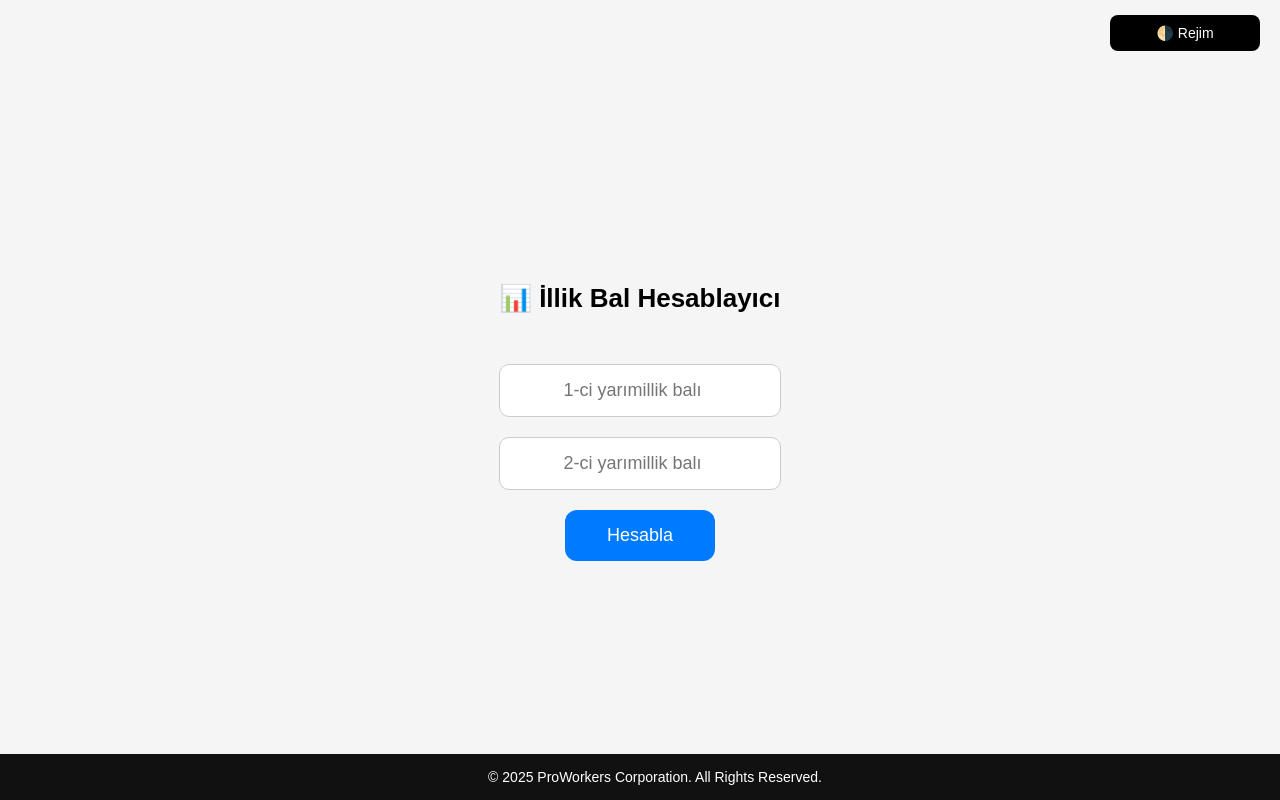
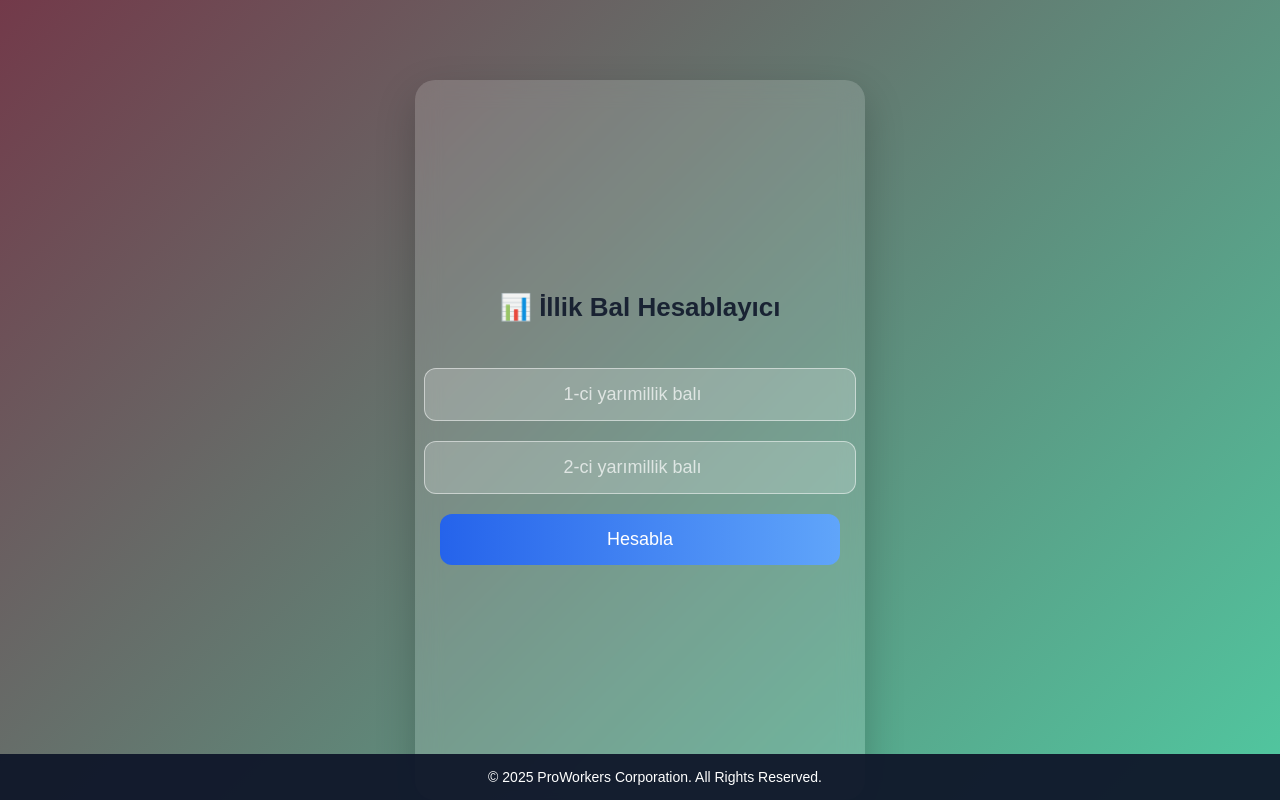
Before and after one commit to proworkers-az/hesabla.github.com, a plain HTML site: page teacher/illik.html in a window 1280 px wide. Drawn offline with Linux system fonts and the light colour scheme.

Commit message:
Update illik.html

```diff
--- a/teacher/illik.html
+++ b/teacher/illik.html
@@ -3,86 +3,40 @@
 <head>
 <meta charset="UTF-8">
 <meta name="viewport" content="width=device-width, initial-scale=1.0">
-
 <title>Yarımillik Bal Hesablayıcı</title>
 <style>
-  .container {
+body {
+  font-family: Arial, sans-serif;
+  margin: 0;
+  padding: 0;
+  min-height: 100vh;
   display: flex;
-  flex-wrap: wrap; /* kiçik ekranlarda alt-üst olsun */
+  flex-direction: column;
+  align-items: center;
+  background: linear-gradient(135deg, rgba(90,23,42,0.85), rgba(80,200,160,2));
+  transition: 0.3s;
+}
+
+body.dark {
+  background: linear-gradient(135deg, rgba(90,23,42,0.9), rgba(55,65,81,0.9));
+  color: #fff;
+}
+
+/* Top bar: sabit və sağ yuxarı */
+.top-bar {
+  width: 100%;
+  display: flex;
+  justify-content: flex-end;
+  padding: 15px 20px;
+  position: fixed;
+  top: 0;
+  z-index: 100;
 }
 
 
-img {
-  max-width: 100%;
-  height: auto;
-}
 
 
-@media (max-width: 768px) {
-  .nav {
-    flex-direction: column; /* menyu alt-üst olsun */
-  }
-  .container {
-    flex-direction: column;
-  }
-}
-  body {
-  font-size: 16px;
-}
 
-button {
-  padding: 10px 20px;
-  font-size: 16px;
-}
-
-  .site-footer {
-  text-align: center;
-  padding: 15px;
-  background-color: #111;
-  color: #fff;
-  font-size: 14px;
-  position: fixed;
-  bottom: 0;
-  left: 0;
-  width: 100%;
-}
-    body {
-      font-family: Arial, sans-serif;
-      background: #f5f5f5;
-      color: #000;
-      margin: 0;
-      padding: 0;
-      transition: 0.3s;
-      display: flex;
-      flex-direction: column;
-      min-height: 100vh;
-    }
-
-    body.dark {
-      background: #111;
-      color: #fff;
-    }
-
-    .top-bar {
-      display: flex;
-      justify-content: flex-end;
-      padding: 15px 20px;
-    }
-
-    .toggle {
-      padding: 10px 15px;
-      border: none;
-      border-radius: 8px;
-      background: black;
-      color: white;
-      cursor: pointer;
-      font-size: 14px;
-    }
-
-    body.dark .toggle {
-      background: white;
-      color: black;
-    }
 
 .container {
   flex: 1;
@@ -91,54 +45,124 @@ button {
   justify-content: center;
   align-items: center;
   gap: 20px;
-      padding: 20px;
+  padding: 40px 25px;
+  margin-top: 80px; /* top-bar üçün boşluq */
+  background: rgba(255,255,255,0.15);
+  backdrop-filter: blur(12px);
+  border-radius: 20px;
+  box-shadow: 0 15px 40px rgba(0,0,0,0.2);
+  width: 90%;
+  max-width: 400px;
+  transition: transform 0.3s, box-shadow 0.3s;
 }
 
+.container:hover {
+  transform: translateY(-5px);
+  box-shadow: 0 25px 50px rgba(0,0,0,0.3);
+}
+
+h1 {
+  font-size: 26px;
+  text-align: center;
+  margin-bottom: 25px;
+  color: rgba(15,23,42,0.9);
+}
+
+body.dark h1 {
+  color: #fff;
+}
+
+/* Input */
 input {
-      width: 250px;
+  width: 100%;
   padding: 15px;
   font-size: 18px;
-      border-radius: 10px;
-      border: 1px solid #ccc;
+  border-radius: 12px;
+  border: 1px solid rgba(255,255,255,0.5);
   text-align: center;
+  background: rgba(255,255,255,0.2);
+  color: #000;
+  outline: none;
+  transition: all 0.3s;
 }
 
+/* Placeholder rəngi */
+input::placeholder {
+  color: rgba(255,255,255,0.7); /* placeholder daha açıq */
+}
+
+body.dark input::placeholder {
+  color: rgba(200,200,200,0.7);
+}
+
+input:focus {
+  border-color: rgba(37,99,235,1);
+  box-shadow: 0 0 10px rgba(37,99,235,0.3);
+  background: rgba(255,255,255,0.4);
+}
+
+body.dark input {
+  color: #fff;
+  border-color: rgba(255,255,255,0.7);
+  background: rgba(255,255,255,0.1);
+}
+
+/* Button */
 button {
-      width: 150px;
+  width: 100%;
   padding: 15px;
   font-size: 18px;
   border: none;
   border-radius: 12px;
-      background: #007bff;
-      color: white;
   cursor: pointer;
-      transition: 0.2s;
+  background: linear-gradient(90deg, rgba(37,99,235,1), rgba(96,165,250,1));
+  color: #fff;
+  transition: all 0.3s;
 }
 
 button:hover {
-      opacity: 0.9;
+  background: linear-gradient(90deg, rgba(96,165,250,1), rgba(37,99,235,1));
   transform: scale(1.03);
 }
 
+/* Result */
 .result {
   margin-top: 20px;
   font-size: 22px;
   font-weight: bold;
   text-align: center;
+  color: rgba(15,23,42,0.9);
 }
 
-    h1 {
-      margin-bottom: 30px;
-      font-size: 26px;
+body.dark .result {
+  color: #fff;
+}
+
+/* Footer */
+.site-footer {
   text-align: center;
+  padding: 15px;
+  background-color: rgba(15,23,42,0.95);
+  color: #fff;
+  font-size: 14px;
+  width: 100%;
+  position: fixed;
+  bottom: 0;
+  left: 0;
+}
+
+/* Responsive */
+@media (max-width: 500px) {
+  input, button {
+    font-size: 16px;
+    padding: 12px;
+  }
 }
 </style>
 </head>
 <body>
 
-<div class="top-bar">
-  <button class="toggle" onclick="toggleMode()">🌗 Rejim</button>
-</div>
+
 
 <div class="container">
   <h1>📊 İllik Bal Hesablayıcı</h1>
@@ -150,6 +174,10 @@ button {
 
   <div id="result" class="result"></div>
 </div>
+
+<footer class="site-footer">
+  © 2025 ProWorkers Corporation. All Rights Reserved.
+</footer>
 
 <script>
 function toggleMode() {
@@ -173,19 +201,13 @@ button {
   let average = (first + second) / 2;
   document.getElementById("result").innerText = "İllik bal: " + average.toFixed(2);
 }
-</script>
-<footer class="site-footer">
-  © 2025 ProWorkers Corporation. All Rights Reserved.
-</footer>
-<script>
-document.addEventListener("contextmenu", function(e) {
-  e.preventDefault();
-});
 
-document.onkeydown = function(e) {
-  if (e.keyCode === 123) return false; // F12
-  if (e.ctrlKey && e.shiftKey && e.keyCode === 73) return false; // Ctrl+Shift+I
-  if (e.ctrlKey && e.keyCode === 85) return false; // Ctrl+U
+// Security scripts
+document.addEventListener("contextmenu", e => e.preventDefault());
+document.onkeydown = e => {
+  if (e.keyCode === 123) return false;
+  if (e.ctrlKey && e.shiftKey && e.keyCode === 73) return false;
+  if (e.ctrlKey && e.keyCode === 85) return false;
 };
 </script>
 
```
Lines whose indentation alone changed are shown as unchanged.
